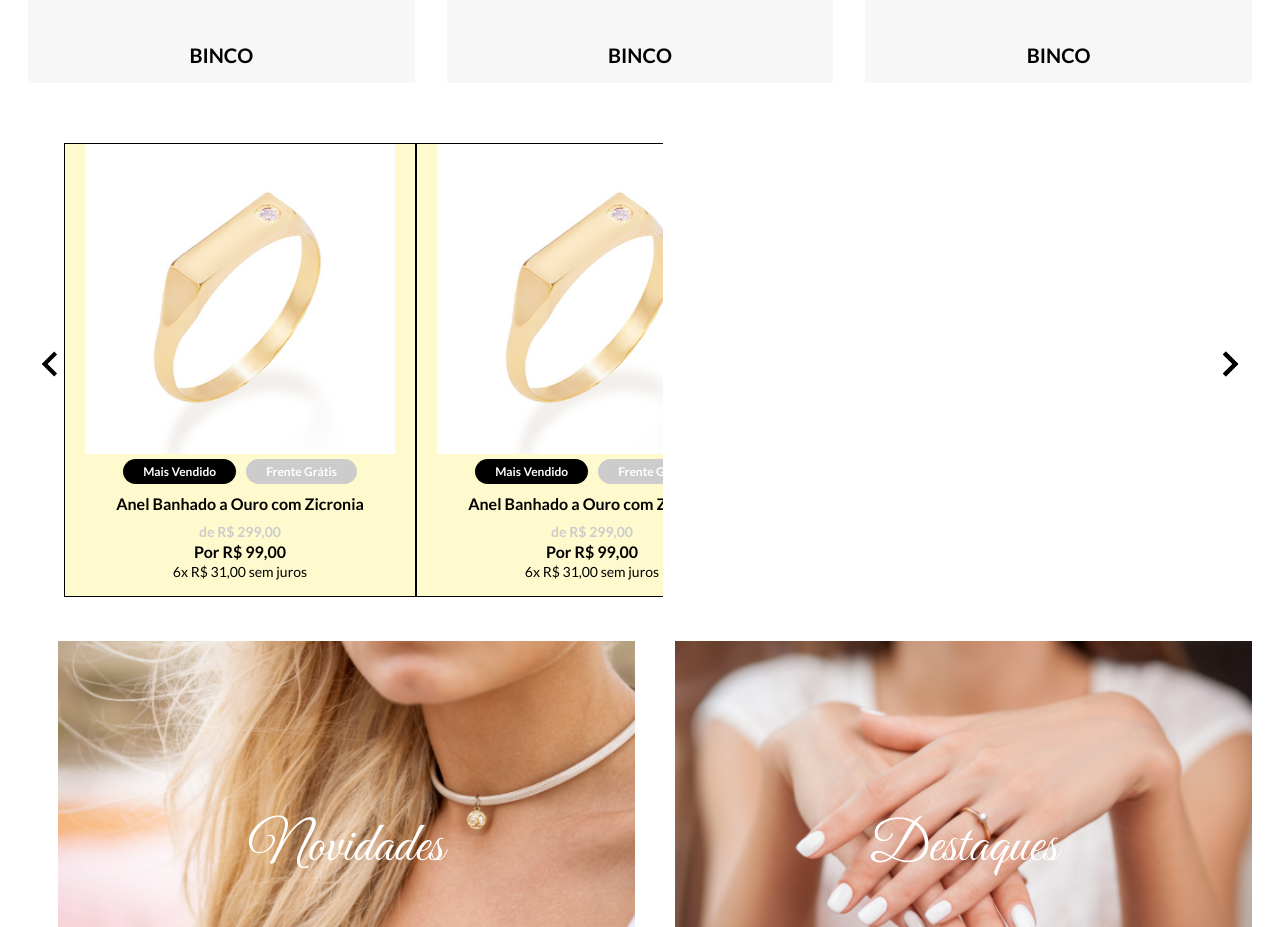
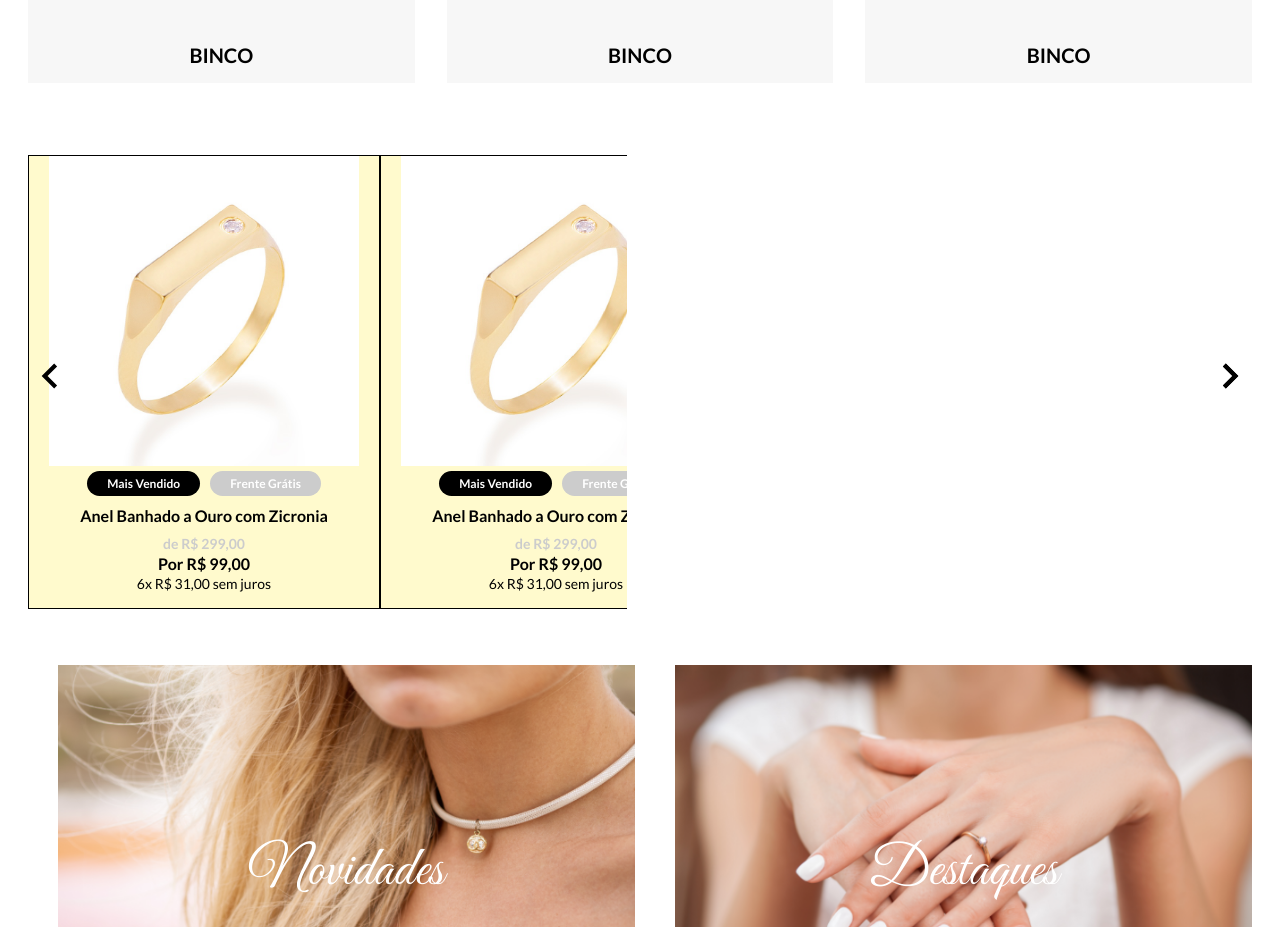
Before and after one commit to hidylima/challenge-auaha, a React (Create React App) app: page / in a window 1280 px wide. Shown: the part 1580-2507 px from the top of the page. Built offline with nearby package versions, Linux system fonts and the light colour scheme.

Commit message:
Modification of .css Promotion

```diff
--- a/src/components/Promotion/style.ts
+++ b/src/components/Promotion/style.ts
@@ -2,7 +2,7 @@ import styled from "styled-components";
 
 export const PromotionContainer = styled.section`
   width: 100%;
-  padding: 1rem 4rem;
+  padding: calc(8px + 1.5625vw);
   position: relative;
 
   .items {
```
